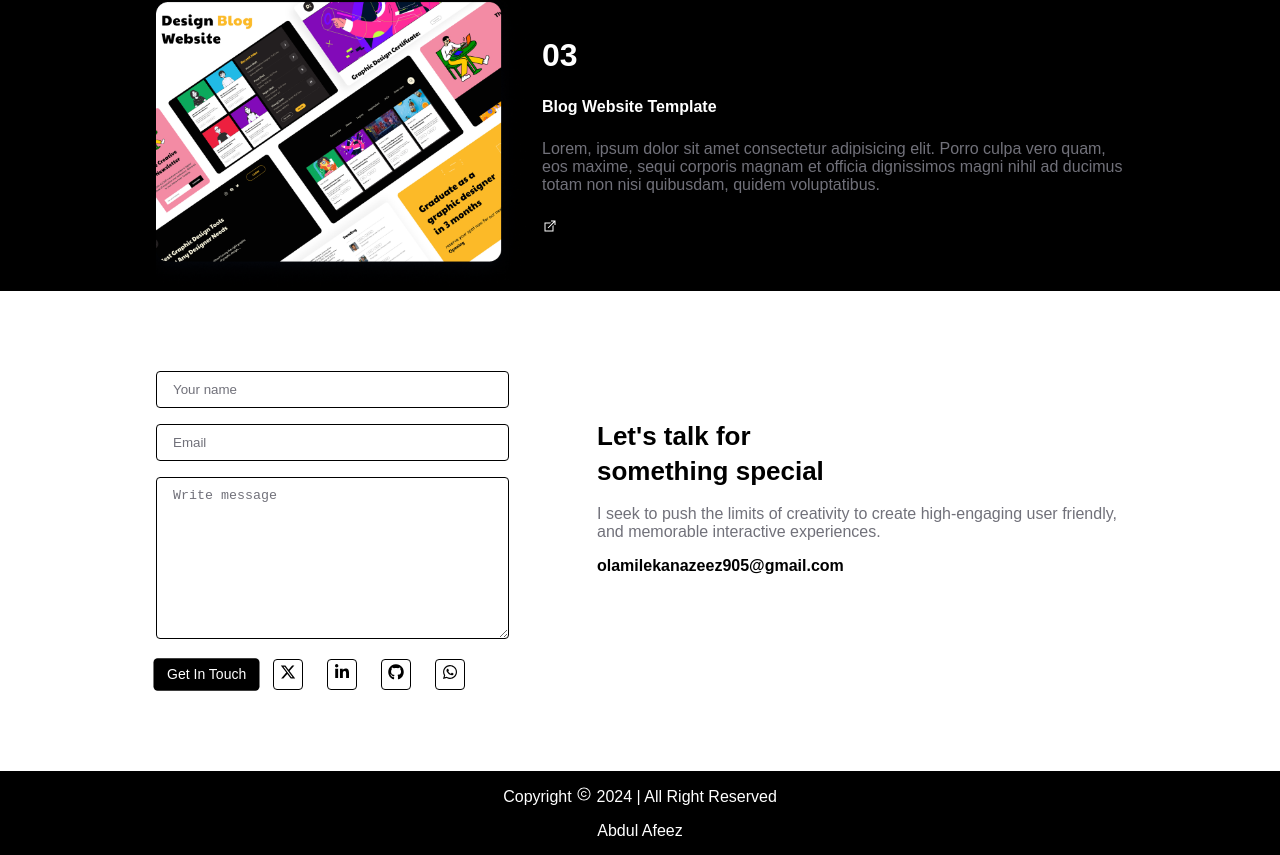
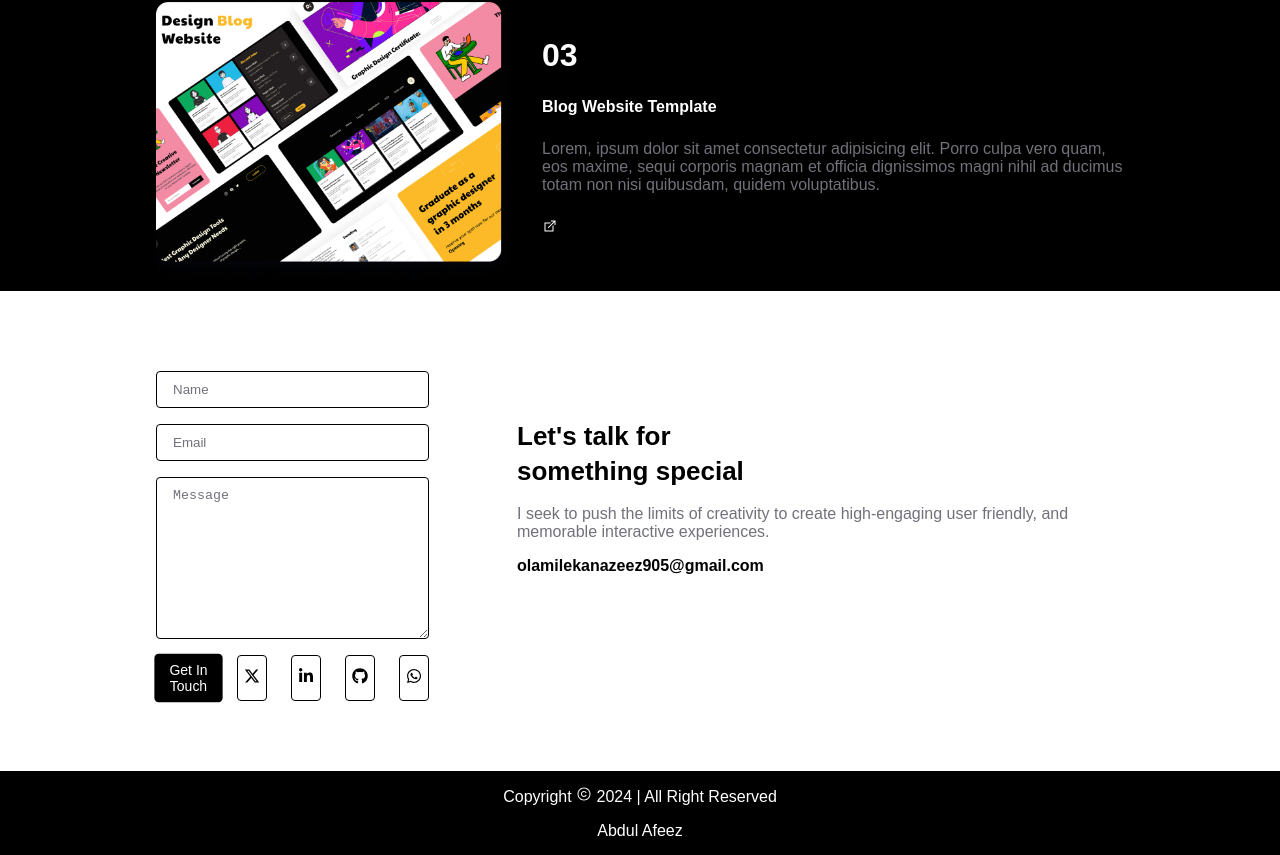
Before and after one commit to Asquare952/Shopify-twitter-hackathon, a React (Create React App) app: page / in a window 1280 px wide. Shown: the part 2890-3745 px from the top of the page. Built offline with nearby package versions, Linux system fonts and the light colour scheme.

Commit message:
My portfolio

```diff
--- a/src/Component/Contact/Contact.jsx
+++ b/src/Component/Contact/Contact.jsx
@@ -1,67 +1,25 @@
 import Styles from "./contact.module.css";
-import { FaXTwitter } from "react-icons/fa6";
-import { FaLinkedinIn } from "react-icons/fa6";
-import { FaGithub } from "react-icons/fa";
-import { FaWhatsapp } from "react-icons/fa";
+import Form from "../Form/Form";
+
 const Contact = () => {
+
   return (
     <>
       <section className={Styles.contactContainer} id="contact">
         <div className={Styles.subContainer}>
           <div className={Styles.layout}>
             <div className={Styles.form}>
-              <form>
-                <div>
-                  <input type="text" placeholder="Your name" />
-                </div>
-                <div>
-                  <input type="text" placeholder="Email" />
-                </div>
-                <div>
-                  <textarea
-                    name=""
-                    id=""
-                    cols="40"
-                    rows="10"
-                    placeholder="Write message"
-                  />
-                </div>
-
-                <div className={Styles.getInTouch}>
-                  <button className={Styles.getInTouchBtn}>
-                    <a href="">Get in touch</a>
-                  </button>
-
-                  <div className={Styles.socialLinks}>
-                    <div className={Styles.socialLinksItem}>
-                      <a href="https://twitter.com/lekan_coder">
-                        <FaXTwitter />
-                      </a>
-                    </div>
-                    <div className={Styles.socialLinksItem}>
-                      <a href="https://www.linkedin.com/in/abdulafeez-abdulazeez-4a9465289/">
-                        <FaLinkedinIn />
-                      </a>
-                    </div>
-                    <div className={Styles.socialLinksItem}>
-                      <a href="https://github.com/Asquare952">
-                        <FaGithub />
-                      </a>
-                    </div>
-                    <div className={Styles.socialLinksItem}>
-                      <a href="https://wa.me/2349137139186?text=Hello%20%20how%20can%20i%20help%20you">
-                        <FaWhatsapp />
-                      </a>
-                    </div>
-                  </div>
-                </div>
-              </form>
+              <Form/>
             </div>
             <div className={Styles.colm}>
               <div className={Styles.text}>
                 <div className={Styles.frameOne}>
                   <h4>Let's talk for something special</h4>
-                  <p>I seek to push the limits of creativity to create high-engaging user friendly, and memorable interactive experiences.</p>
+                  <p>
+                    I seek to push the limits of creativity to create
+                    high-engaging user friendly, and memorable interactive
+                    experiences.
+                  </p>
                 </div>
                 <div className={Styles.frameTwo}>
                   <h4>olamilekanazeez905@gmail.com</h4>
--- /dev/null
+++ b/src/Component/Form/Form.jsx
@@ -0,0 +1,88 @@
+import { useState } from "react";
+import FormInput from "../../FormInput/FormInput";
+import { FaXTwitter } from "react-icons/fa6";
+import { FaLinkedinIn } from "react-icons/fa6";
+import { FaGithub } from "react-icons/fa";
+import { FaWhatsapp } from "react-icons/fa";
+const Form = () => {
+  const [values, setValues] = useState({
+    name: "",
+    email: "",
+    textarea: "",
+  });
+  // inputs array
+  const inputs = [
+    {
+      id: 1,
+      name: "name",
+      type: "text",
+      placeholder: "Name",
+      required: true,
+    },
+    {
+      id: 2,
+      name: "email",
+      type: "email",
+      placeholder: "Email",
+      required: true,
+    },
+  ];
+
+  const handleSubmit = (e) => {
+    e.preventDefault();
+  };
+  const onChange = (e) => {
+    setValues({ ...values, [e.target.name]: e.target.values });
+  };
+  return (
+    <>
+      <form onSubmit={handleSubmit}>
+        {inputs.map((input) => (
+          <FormInput
+            key={input.id}
+            {...input}
+            value={values[input.name]}
+            onChange={onChange}
+          />
+        ))}
+        <textarea
+          name="textarea"
+          type="text"
+          cols="30"
+          rows="10"
+          placeholder="Message"
+        />
+        <div className="getInTouch">
+          <button className="getInTouchBtn">
+            <a href="">Get in touch</a>
+          </button>
+
+          <div className="socialLinks">
+            <div className="socialLinksItem">
+              <a href="https://twitter.com/lekan_coder">
+                <FaXTwitter />
+              </a>
+            </div>
+            <div className="socialLinksItem">
+              <a href="https://www.linkedin.com/in/abdulafeez-abdulazeez-4a9465289/">
+                <FaLinkedinIn />
+              </a>
+            </div>
+            <div className="socialLinksItem">
+              <a href="https://github.com/Asquare952">
+                <FaGithub />
+              </a>
+            </div>
+            <div className="socialLinksItem">
+              <a href="https://wa.me/2349137139186?text=Hello%20%20how%20can%20i%20help%20you">
+                <FaWhatsapp />
+              </a>
+            </div>
+          </div>
+        </div>
+      </form>
+    </>
+  );
+};
+
+export default Form;
--- /dev/null
+++ b/src/FormInput/FormInput.jsx
@@ -0,0 +1,13 @@
+import "./formInput.css";
+const FormInput = (props) => {
+  const {onChange, ...inputProps} = props;
+  return (
+    <>
+      <div className="formInput">
+        <input {...inputProps} onChange={onChange}/>
+      </div>
+    </>
+  );
+};
+
+export default FormInput;
--- /dev/null
+++ b/src/FormInput/formInput.css
@@ -0,0 +1,66 @@
+form {
+  display: flex;
+  flex-direction: column;
+  gap: 1rem;
+}
+input {
+  width: 100%;
+  padding-top: 10px;
+  padding-bottom: 10px;
+  padding-left: 16px;
+  padding-right: 120px;
+  border-radius: 4px;
+  border: none;
+  border: 1px solid #000000;
+  outline: none;
+  color: black;
+}
+textarea {
+  padding-left: 16px;
+  padding-top: 10px;
+  border-radius: 4px;
+  border: none;
+  border: 1px solid #000000;
+  outline: none;
+  color: black;
+}
+::placeholder {
+  color: #71717a;
+}
+.getInTouch{
+  display: flex;
+  /* align-items: center; */
+  gap: 1rem;
+}
+.getInTouchBtn{
+  width: 100%;
+  border: none;
+  padding: 8px 13px;
+  background-color: #000000;
+  border-radius: 4px;
+  text-transform: capitalize;
+  scale: 1.05;
+}
+.getInTouchBtn:hover{
+  scale: 1.05;
+}
+.getInTouchBtn a{
+  color: white;
+}
+.socialLinks{
+  display: flex;
+  gap: 1.5rem;
+}
+.socialLinksItem{
+  display: flex;
+  justify-content: center;
+  align-items: center;
+  text-align: center;
+  border: 1px solid #000000;
+  padding: 0 6px;
+  border-radius: 4px;
+}
+.socialLinksItem:hover{
+  background-color: #000000;
+  /* color: #ffff; */
+}
```
Also changed, not shown: src/Projects.jsx (deleted, +0 -25 lines), 1 other file (tests, documents, lock files or other folders).
